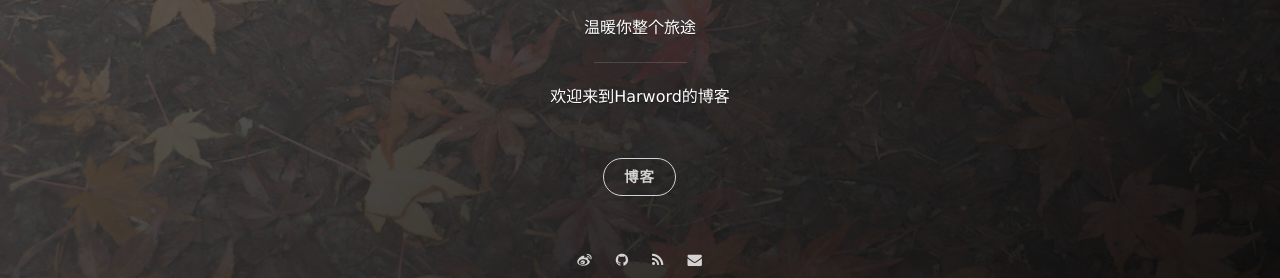
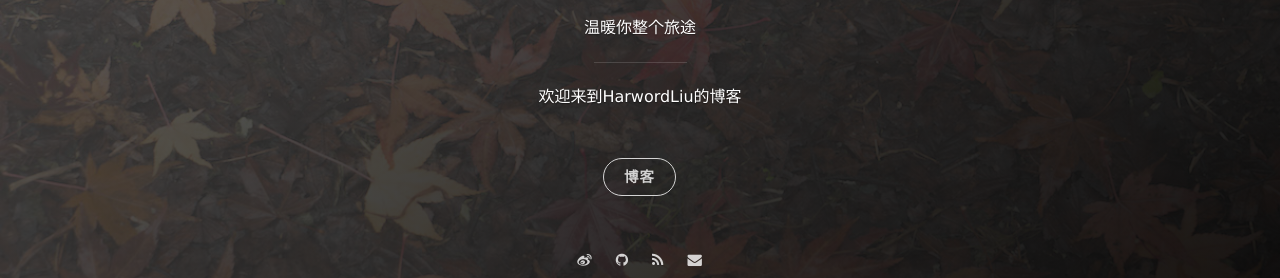
Before and after one commit to HarwordLiu/HarwordLiu.github.io, a Jekyll site: the page built from index.html, in a window 1280 px wide. Shown: the part 434-712 px from the top of the page. Built offline with Jekyll 4.4.1, drawn with Linux system fonts in a browser that asks for light colours; nearby versions of some CDN libraries; the list of posts is cut into pages by our own code; some of the changed lines change nothing that is shown.

Commit message:
Markdown格式修改

```diff
--- a/_config.yml
+++ b/_config.yml
@@ -1,7 +1,7 @@
 # Basic
 title: HarwordLiu
 subtitle: 程序猿一枚,现居北京
-welcome_message: 欢迎来到Harword的博客
+welcome_message: 欢迎来到HarwordLiu的博客
 description: <p></p><p>用我不悠扬的歌声</p><p>温暖你整个旅途</p>
 #<p></p><p>长亭外</p><p>荒草蔓</p><p>烟雨任平生</p>
 creator: <a href="http://harwordliu.com">@harword</a>
@@ -50,22 +50,3 @@
 # 转换
 markdown:    kramdown
 highlighter: rouge
-lsi:         false
-excerpt_separator: "\n\n"
-incremental: false
-
-kramdown:
-  auto_ids:       true
-  footnote_nr:    1
-  entity_output:  as_char
-  toc_levels:     1..6
-  smart_quotes:   lsquo,rsquo,ldquo,rdquo
-  enable_coderay: false
-
-  coderay:
-    coderay_wrap:              div
-    coderay_line_numbers:      inline
-    coderay_line_number_start: 1
-    coderay_tab_width:         4
-    coderay_bold_every:        10
-    coderay_css:               style
```
Also changed, not shown: 3 other files.
